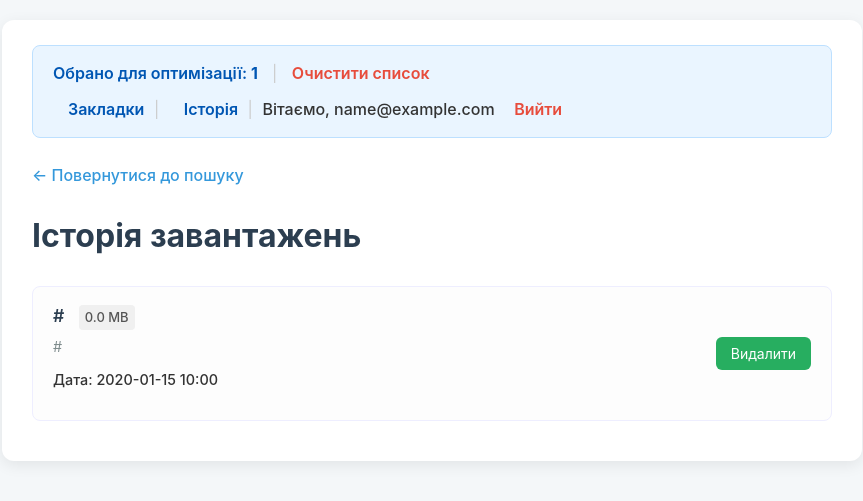
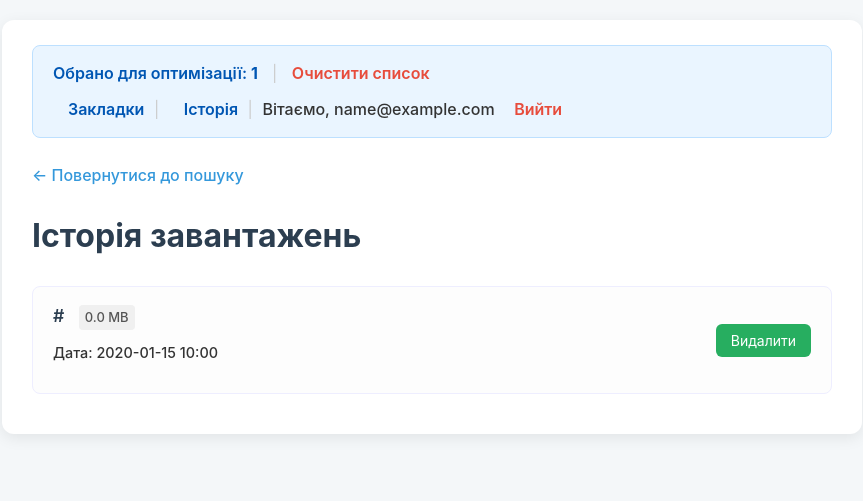
Before and after one commit to Nazar-Udod/Content-Downloader-App, a FastAPI app: template templates/history.html in a window 1280 px wide. Shown: the top 501 px of the page, without its empty margins (208-1071 px from the left). Run offline with FastAPI, Linux system fonts and the light colour scheme; the template is opened without the code that fills it: most values are stand-ins (such as "Sample title", 1, 10 or a date in 2020); parts of the project's set-up code (start-up, migrations or seed data) failed here and were passed over.

Commit message:
Removed extra URL

```diff
--- a/templates/history.html
+++ b/templates/history.html
@@ -102,7 +102,6 @@
                     Розмір невідомий
                 </span>
             {% endif %}
-            <p class="url">{{ material.URL }}</p>
             <p class="date">Дата: {{ item.LoadDate.strftime('%Y-%m-%d %H:%M') }}</p>
         </div>
 
```
